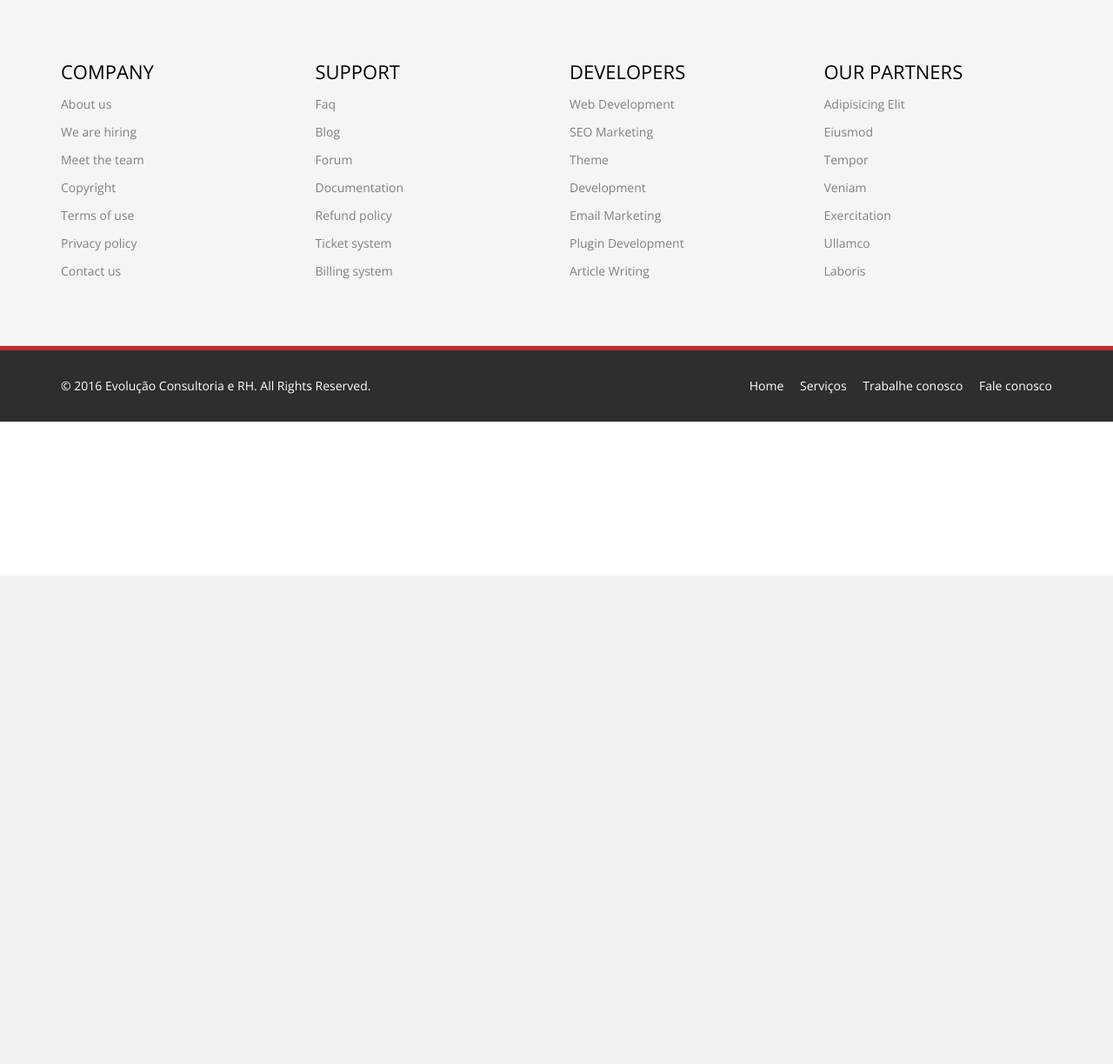
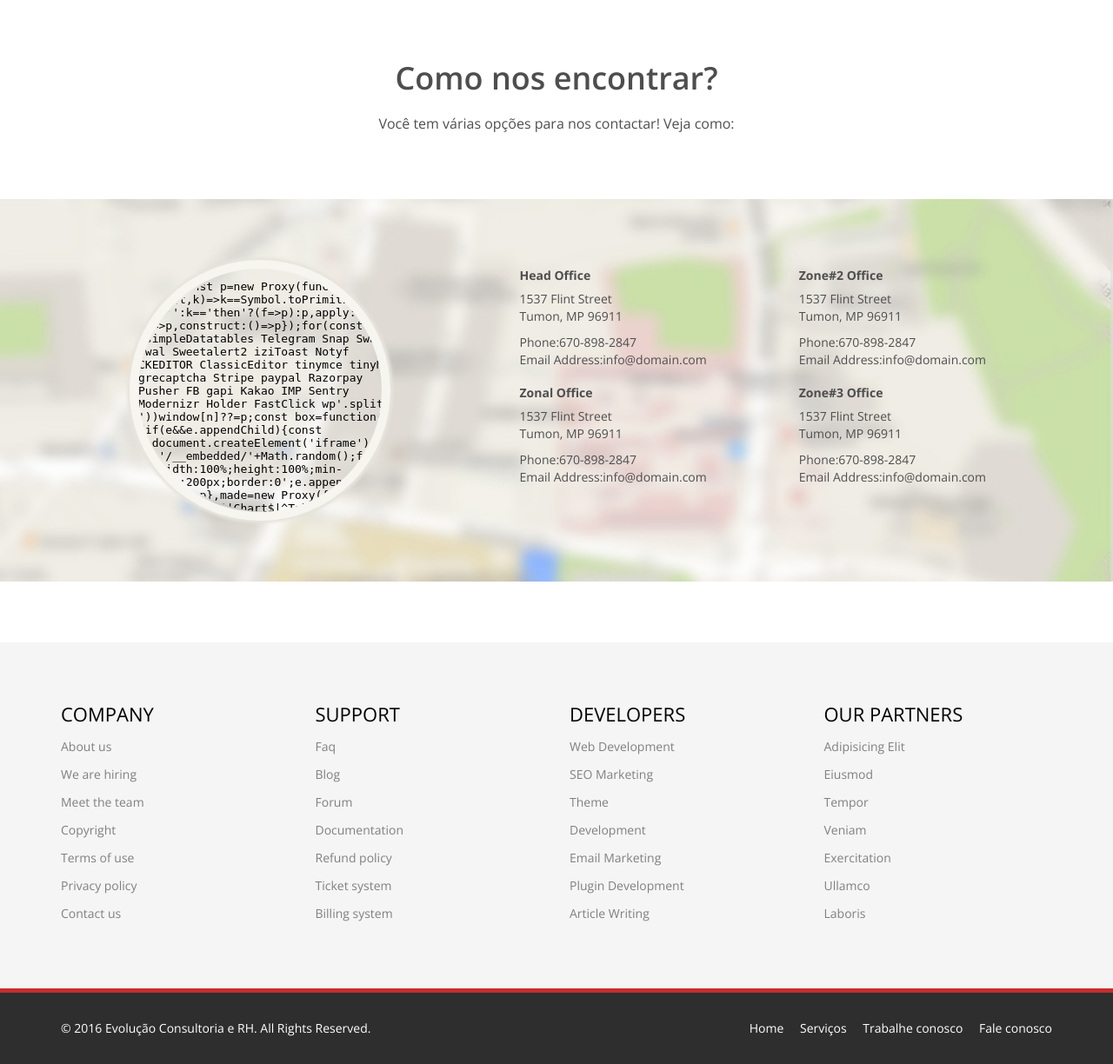
Before and after one commit to italopaiva/evolucao-rh, a Django app: page /contact in a window 1280 px wide. Shown: the part 138-1362 px from the top of the page at 87% size. Before the commit the page ends 800 px from the top, so only its background shows below. Run offline with Django 3.2, Linux system fonts and the light colour scheme; parts of the project's set-up code (start-up, migrations or seed data) failed here and were passed over; some libraries are stand-ins or nearby versions.

Commit message:
Incrementing project

```diff
--- a/evolucao_rh/settings.py
+++ b/evolucao_rh/settings.py
@@ -37,7 +37,8 @@
     'django.contrib.sessions',
     'django.contrib.messages',
     'django.contrib.staticfiles',
-    'website'
+    'website',
+    'bootstrap3'
 ]
 
 MIDDLEWARE_CLASSES = [
--- a/evolucao_rh/urls.py
+++ b/evolucao_rh/urls.py
@@ -25,4 +25,5 @@
     url(r'^budget$', views.budget, name='budget'),
     url(r'^join_us$', views.join_us, name='join_us'),
     url(r'^contact$', views.contact, name='contact'),
+    url(r'^new_budget$', views.new_budget, name='new_budget'),
 ]
--- a/website/templates/contact.html
+++ b/website/templates/contact.html
@@ -1 +1,62 @@
 {% extends 'base.html' %}
+
+{% block page-content %}
+<section id="contact-info">
+    <div class="center">
+        <h2>Como nos encontrar?</h2>
+        <p class="lead">Você tem várias opções para nos contactar! Veja como:</p>
+    </div>
+    <div class="gmap-area">
+        <div class="container">
+            <div class="row">
+                <div class="col-sm-5 text-center">
+                    <div class="gmap">
+                        <iframe frameborder="0" scrolling="no" marginheight="0" marginwidth="0" src="https://maps.google.com/maps?f=q&amp;source=s_q&amp;hl=en&amp;geocode=&amp;q=JoomShaper,+Dhaka,+Dhaka+Division,+Bangladesh&amp;aq=0&amp;oq=joomshaper&amp;sll=37.0625,-95.677068&amp;sspn=42.766543,80.332031&amp;ie=UTF8&amp;hq=JoomShaper,&amp;hnear=Dhaka,+Dhaka+Division,+Bangladesh&amp;ll=23.73854,90.385504&amp;spn=0.001515,0.002452&amp;t=m&amp;z=14&amp;iwloc=A&amp;cid=1073661719450182870&amp;output=embed"></iframe>
+                    </div>
+                </div>
+
+                <div class="col-sm-7 map-content">
+                    <ul class="row">
+                        <li class="col-sm-6">
+                            <address>
+                                <h5>Head Office</h5>
+                                <p>1537 Flint Street <br>
+                                Tumon, MP 96911</p>
+                                <p>Phone:670-898-2847 <br>
+                                Email Address:info@domain.com</p>
+                            </address>
+
+                            <address>
+                                <h5>Zonal Office</h5>
+                                <p>1537 Flint Street <br>
+                                Tumon, MP 96911</p>
+                                <p>Phone:670-898-2847 <br>
+                                Email Address:info@domain.com</p>
+                            </address>
+                        </li>
+
+
+                        <li class="col-sm-6">
+                            <address>
+                                <h5>Zone#2 Office</h5>
+                                <p>1537 Flint Street <br>
+                                Tumon, MP 96911</p>
+                                <p>Phone:670-898-2847 <br>
+                                Email Address:info@domain.com</p>
+                            </address>
+
+                            <address>
+                                <h5>Zone#3 Office</h5>
+                                <p>1537 Flint Street <br>
+                                Tumon, MP 96911</p>
+                                <p>Phone:670-898-2847 <br>
+                                Email Address:info@domain.com</p>
+                            </address>
+                        </li>
+                    </ul>
+                </div>
+            </div>
+        </div>
+    </div>
+</section>  <!--/gmap_area -->
+{% endblock %}
--- a/website/views.py
+++ b/website/views.py
@@ -1,6 +1,7 @@
 from django.shortcuts import render
 from django.template.response import TemplateResponse
 from website.models import Service
+from website.forms import NewBudgetForm
 
 def home(request):
     return TemplateResponse(request, "home.html")
@@ -18,7 +19,8 @@
 def budget(request):
     available_services = Service.objects.all()
     context = {
-        'services': available_services
+        'services': available_services,
+        'form': NewBudgetForm()
     }
     return TemplateResponse(request, "budget.html", context)
 
@@ -27,3 +29,6 @@
 
 def contact(request):
     return TemplateResponse(request, "contact.html")
+
+def new_budget(request):
+    pass
```
Also changed, not shown: website/forms.py (added, +8 -0 lines), website/models.py (+39 -1 lines), website/templates/budget.html (+56 -0 lines), db.sqlite3 (deleted), website/migrations/0002_auto_20160709_2327.py (added), 11 other files.
